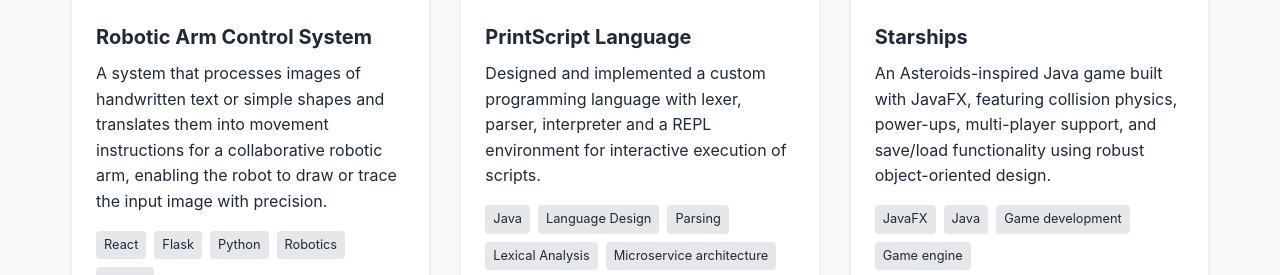
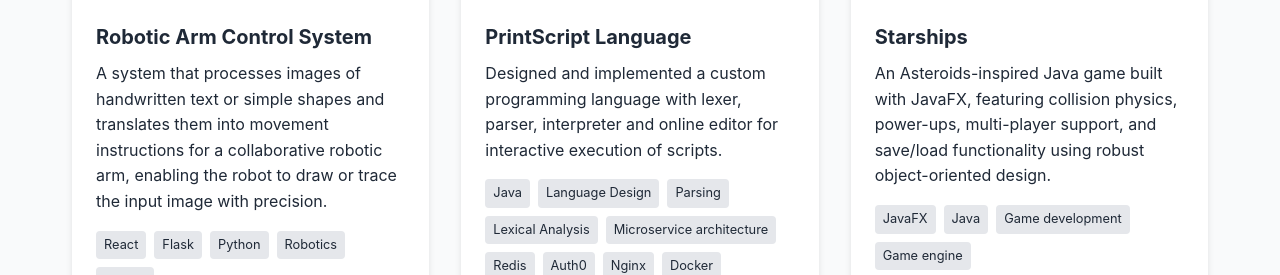
Before and after one commit to JorgeSuarezV/JorgeSuarezV.github.io, a plain HTML site: page index.html in a window 1280 px wide. Shown: the part 2705-2980 px from the top of the page. Drawn offline with Linux system fonts and the light colour scheme.

Commit message:
Update index.html

```diff
--- a/index.html
+++ b/index.html
@@ -564,7 +564,7 @@
         </div>
         <div class="project-content">
           <h3 class="project-title">PrintScript Language</h3>
-          <p>Designed and implemented a custom programming language with lexer, parser, interpreter and a REPL environment for interactive execution of scripts.</p>
+          <p>Designed and implemented a custom programming language with lexer, parser, interpreter and online editor for interactive execution of scripts.</p>
           <div class="project-tags">
             <span class="project-tag">Java</span>
             <span class="project-tag">Language Design</span>
```
